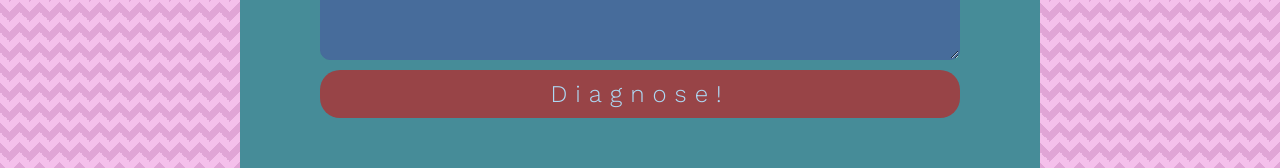
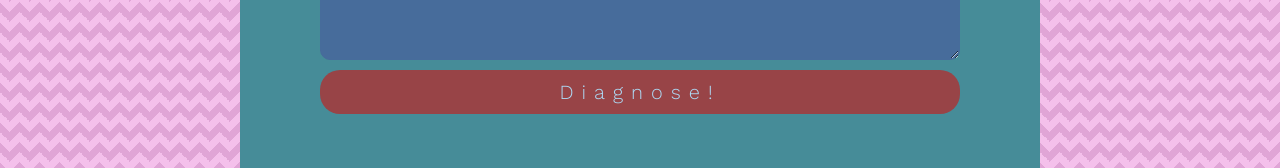
Before and after one commit to klabelkholosh/vetiq, a React (Create React App) app: page / in a window 1280 px wide. Shown: the part 328-496 px from the top of the page. Built offline with nearby package versions, Linux system fonts and the light colour scheme.

Commit message:
css font tweaks

```diff
--- a/src/styles/App.scss
+++ b/src/styles/App.scss
@@ -2,6 +2,8 @@
 /* Variables
 /* ------------------------------ */
 
+$font-size-textarea: 16px;
+$font-size-button: 20px;
 $color-logodark: #1a1b1d;
 $color-font-main: #add9f4;
 $color-textarea-bg: #476c9b;
@@ -200,7 +202,7 @@ form {
 
 textarea {
   font-family: 'Work Sans', sans-serif;
-  font-size: 16px;
+  font-size: $font-size-textarea;
   letter-spacing: 4px;
   padding: 20px;
   border-radius: 10px;
@@ -220,7 +222,7 @@ textarea:focus {
 button {
   font-family: 'Work Sans', sans-serif;
   letter-spacing: 8px;
-  font-size: 24px;
+  font-size: $font-size-button;
   margin-top: 10px;
   border-radius: 20px;
   padding: 10px;
```
